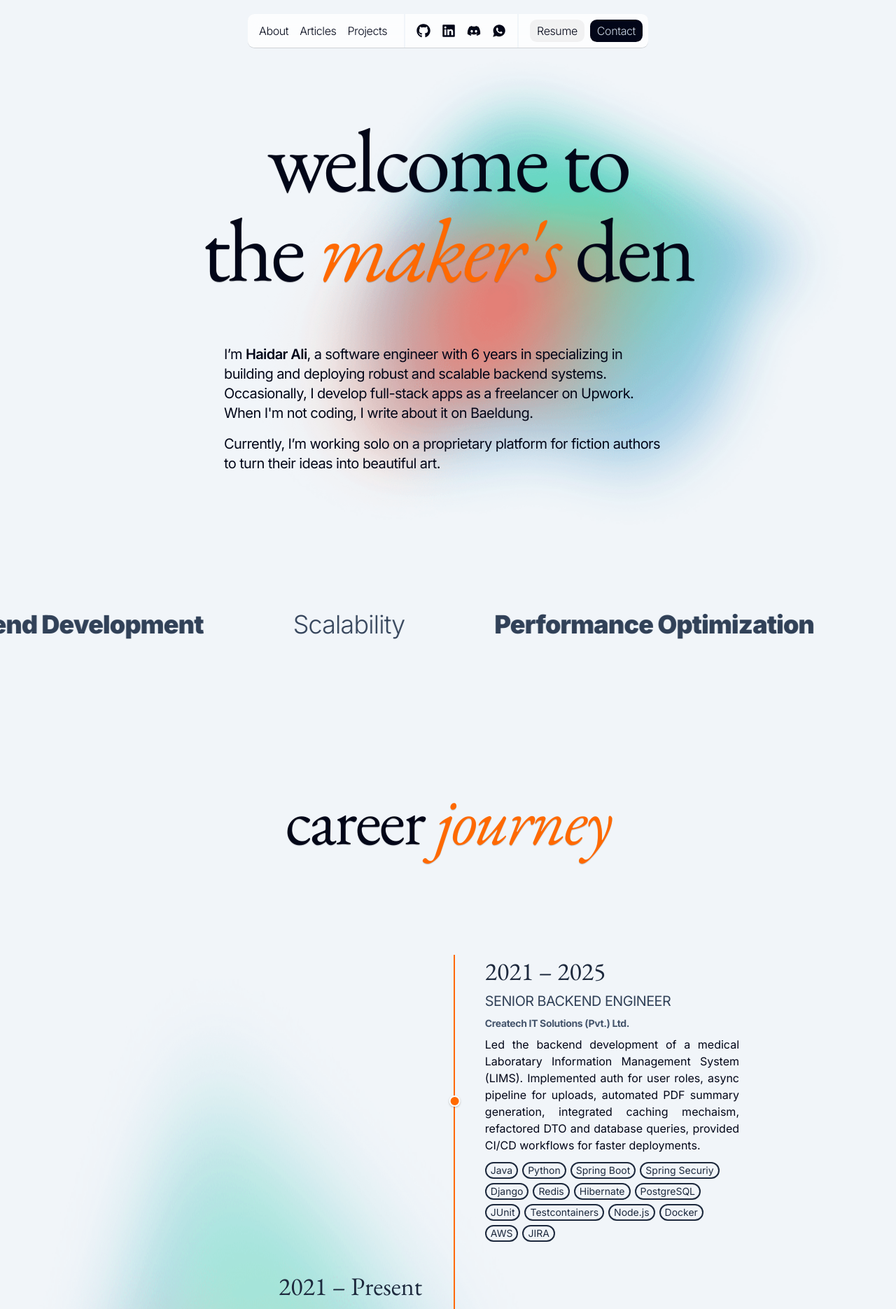
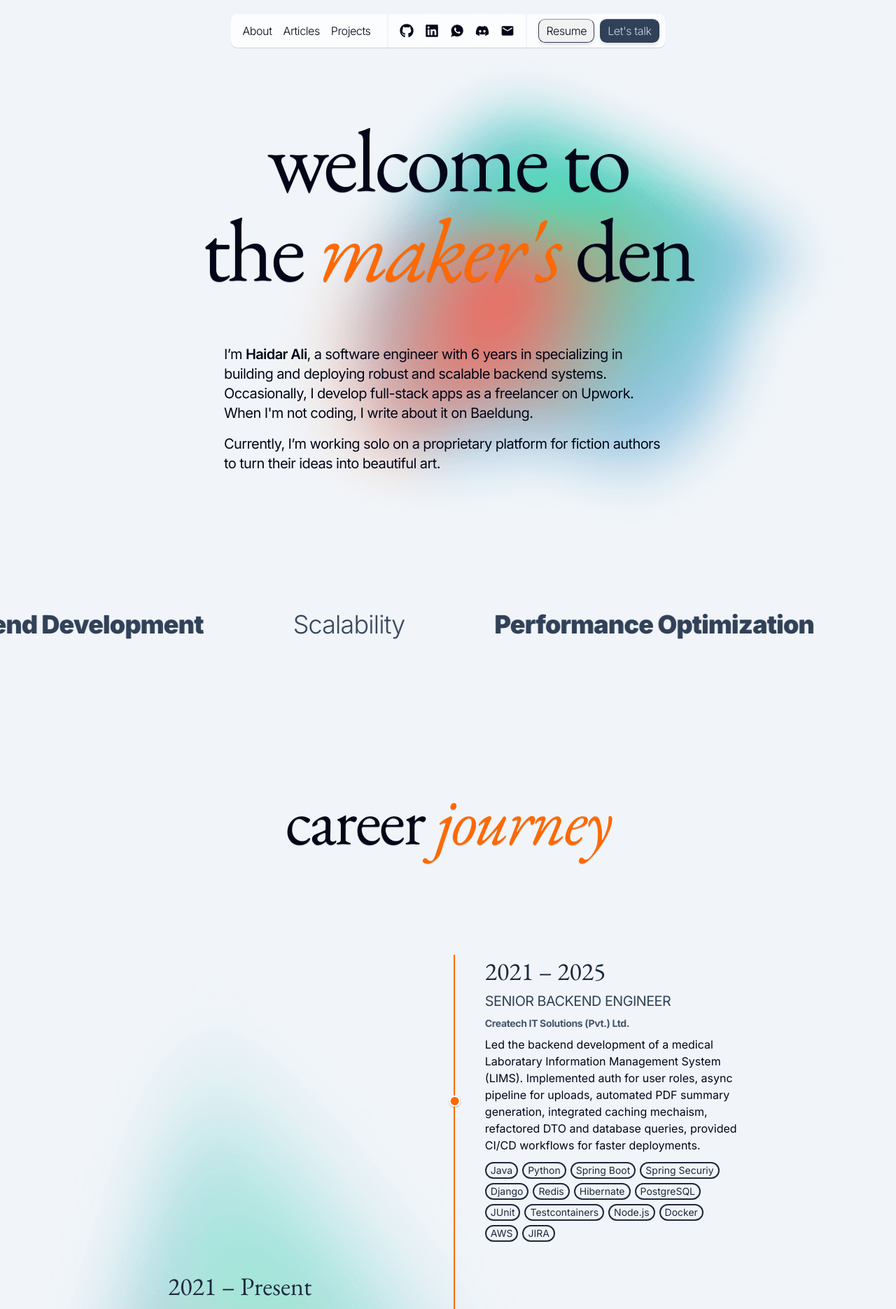
Before and after one commit to haidar47x/haidar47x.github.io, a React (Vite) app: page /#/ in a window 1280 px wide. Shown: the top 1870 px of the page at 70% size. Built offline with nearby package versions, Linux system fonts and the light colour scheme; a web font is replaced by a local one.

Commit message:
Peformance and visual optimizations

```diff
--- a/src/assets/main.css
+++ b/src/assets/main.css
@@ -61,9 +61,9 @@ body {
   }
 }
 
-.animate-fade {
+/* .animate-fade {
   animation: fade 10s ease-in-out infinite;
-}
+} */
 
 @media (prefers-color-scheme: dark) {
   .text-neon {
--- a/src/assets/socials.json
+++ b/src/assets/socials.json
@@ -1,22 +1,22 @@
 [
   {
     "name": "GitHub",
-    "url": "https://github.com/haidar47x",
-    "icon": "github.svg"
+    "url": "https://github.com/haidar47x"
   },
   {
     "name": "LinkedIn",
-    "url": "https://www.linkedin.com/in/haidarali-dev",
-    "icon": "linkedin.svg"
+    "url": "https://www.linkedin.com/in/haidarali-dev"
+  },
+  {
+    "name": "WhatsApp",
+    "url": "https://wa.me/923454794362"
   },
   {
     "name": "Discord",
-    "url": "https://discord.gg/haidar47x",
-    "icon": "discord.svg"
+    "url": "https://discord.gg/haidar47x"
   },
   {
-    "name": "WhatsApp",
-    "url": "https://wa.me/923454794362",
-    "icon": "whatsapp.svg"
+    "name": "Email",
+    "url": "mailto:haidar47x@gmail.com"
   }
 ]
--- a/src/components/pages/Articles.jsx
+++ b/src/components/pages/Articles.jsx
@@ -10,7 +10,7 @@ function Articles() {
       <img
         src={gradientImage}
         alt="Gradient"
-        className="dial-down animate-fade absolute top-0 -left-32 -z-10 h-[4/12] w-full overflow-x-hidden opacity-100 sm:w-auto md:-left-60 lg:-left-30 xl:left-40"
+        className="dial-down absolute top-0 -left-32 -z-10 h-[4/12] w-full overflow-x-hidden opacity-100 sm:w-auto md:-left-60 lg:-left-30 xl:left-40"
       />
       <div className="wrapper flex flex-col items-start gap-12 px-4 sm:px-8 md:gap-24 md:px-12 lg:px-0">
         <h1 className="eb-garamond text-shadow/25 text-5xl text-shadow-xs md:text-8xl tracking-tight md:tracking-[-2.5px]">
--- a/src/components/pages/Projects.jsx
+++ b/src/components/pages/Projects.jsx
@@ -9,7 +9,7 @@ function Projects() {
       <img
         src={gradientImage}
         alt="Gradient"
-        className="animate-fade absolute top-0 -left-32 -z-10 h-[4/12] w-full overflow-x-hidden opacity-100 sm:w-auto md:-left-60 lg:-left-30 xl:left-40"
+        className="absolute top-0 -left-32 -z-10 h-[4/12] w-full overflow-x-hidden opacity-100 sm:w-auto md:-left-60 lg:-left-30 xl:left-40"
       />
       <div className="wrapper flex w-full flex-col gap-12 px-4 sm:px-8 md:gap-24 md:px-12 lg:w-10/12 lg:px-0 xl:w-8/12">
         <h1 className="eb-garamond text-shadow/25 text-5xl text-shadow-xs md:text-8xl tracking-tight md:tracking-[-2.5px]">
--- a/src/components/pages/sections/Career.jsx
+++ b/src/components/pages/sections/Career.jsx
@@ -10,7 +10,7 @@ function Career() {
         career <em className="text-orange-500 dark:text-orange-300">journey</em>
       </h1>
       <div className="relative w-full max-w-4xl">
-        <div className="absolute top-0 left-4 ml-2 h-[calc(97.25%)] md:h-[calc(98.5%)] w-[2px] bg-orange-500 dark:bg-orange-300 dark:shadow-xs/20 md:left-1/2"></div>
+        <div className="absolute top-0 left-4 ml-2 h-[calc(98.5%)] md:h-[calc(100%)] w-[2px] bg-orange-500 dark:bg-orange-300 dark:shadow-xs/20 md:left-1/2"></div>
       <img src={gradientImage}
            alt="Gradient"
            className="dial-down overflow-x-hidden absolute -z-10 -right-32 md:-left-60 lg:-left-64 xl:-left-72 top-0 h-[80%] sm:h-[100%] w-full sm:w-auto opacity-50" />
@@ -20,8 +20,8 @@ function Career() {
             className={`mb-8 flex w-full items-center dark:text-shadow-md/35 ${
               i % 2 === 0 ? "md:justify-start" : "md:justify-end"
             }`}
-            initial={{ opacity: 0, x: i % 2 === 0 ? -100 : 100 }}
-            whileInView={{ opacity: 1, x: 0 }}
+            initial={{ opacity: 0 }}
+            whileInView={{ opacity: 1 }}
             viewport={{ once: true, amount: 0.4 }}
             transition={{ duration: 0.75, ease: "easeInOut" }}>
             <div
@@ -29,18 +29,18 @@ function Career() {
                 i % 2 === 0 ? "md:ml-auto" : "md:mr-auto md:ml-8"
               }`}>
               <h1
-                className={`${i % 2 === 0 ? "text-left md:text-left" : "text-left md:text-right"} eb-garamond py-1 text-2xl text-slate-800 dark:text-slate-200 dark:text-shadow-2xs md:text-4xl`}>
+                className={`eb-garamond py-1 text-2xl text-slate-800 dark:text-slate-200 dark:text-shadow-2xs md:text-4xl`}>
                 {item.year}
               </h1>
               <h4
-                className={`${i % 2 === 0 ? "text-left md:text-left" : "text-left md:text-right"} font-regular inherit py-1 text-sm text-slate-700 dark:text-slate-200 uppercase md:text-[0.825em] tracking-[-0.2px] md:tracking-tight`}>
+                className={`font-regular inherit py-1 text-sm text-slate-700 dark:text-slate-200 uppercase md:text-[0.825em] tracking-[-0.2px] md:tracking-tight`}>
                 {item.title}
               </h4>
               <h4
-                className={`${i % 2 === 0 ? "text-left md:text-left" : "text-left md:text-right"} py-1 text-sm font-bold text-slate-600 dark:text-slate-200 tracking-tight`}>
+                className={`py-1 text-sm font-bold text-slate-600 dark:text-slate-200 tracking-tight`}>
                 {item.company}
               </h4>
-              <p className="py-1 text-justify text-base text-slate-950 dark:text-slate-100">
+              <p className={`py-1 text-base text-slate-950 dark:text-slate-100`}>
                 {item.description}
               </p>
               <div className="flex flex-wrap gap-1.5 py-2">
--- a/src/components/pages/sections/Toolbelt.jsx
+++ b/src/components/pages/sections/Toolbelt.jsx
@@ -17,9 +17,6 @@ import { BsCupStraw } from "react-icons/bs";
 import { HiMiniCube } from "react-icons/hi2";
 import { GiDatabase } from "react-icons/gi";
 
-function Toolbelt() {
-  const [xOffset] = useState(() => Math.floor(Math.random() * 24));
-
 const tools = {
   languages: [
     { name: "Java", icon: FaJava },
@@ -35,7 +32,7 @@ function Toolbelt() {
     { name: "Spring Boot", icon: SiSpringboot },
     { name: "Spring Security", icon: SiSpringsecurity },
     { name: "Node.js", icon: FaNodeJs },
-      { name: "NestJS", icon: SiNestjs},
+    { name: "NestJS", icon: SiNestjs },
     { name: "Django", icon: SiDjango },
     { name: "MySQL", icon: GrMysql },
     { name: "PostgreSQL", icon: BiLogoPostgresql },
@@ -62,29 +59,45 @@ function Toolbelt() {
   ],
 };
 
+function Toolbelt() {
+  const [xOffset] = useState(() => Math.floor(Math.random() * 24));
+
   return (
-    <div className="relative flex flex-col items-center overflow-x-hidden gap-16 py-12 md:py-24">
-      <h1 className="eb-garamond px-4 text-shadow/25 text-center text-5xl text-shadow-xs md:text-8xl tracking-tight md:tracking-[-2.5px]">
-        toolbelt and <em className="text-orange-500 dark:text-orange-300">technologies</em>
+    <div className="relative flex flex-col items-center gap-16 overflow-x-hidden py-12 md:py-24">
+      <h1 className="eb-garamond text-shadow/25 px-4 text-center text-5xl tracking-tight text-shadow-xs md:text-8xl md:tracking-[-2.5px]">
+        toolbelt and{" "}
+        <em className="text-orange-500 dark:text-orange-300">technologies</em>
       </h1>
-      <p className="text-base px-8">I use various tools, but there are several that I trust to get the job at hand done.</p>
-      <div className="flex px-4 md:flex-row justify-center md:justify-center w-full gap-8 sm:gap-16 md:gap-24">
+      <p className="px-8 text-base">
+        I use various tools, but there are several that I trust to get the job
+        at hand done.
+      </p>
+      <div className="flex w-full justify-center gap-8 px-4 sm:gap-16 md:flex-row md:justify-center md:gap-24">
         {Object.keys(tools).map((stack) => {
-          return (<div key={stack} className="flex flex-col flex-nowrap gap-4 text-xs sm:text-sm md:text-lg">
+          return (
+            <div
+              key={stack}
+              className="flex flex-col flex-nowrap gap-4 text-xs sm:text-sm md:text-lg">
               {tools[stack].map((t, j) => {
                 const Icon = t.icon;
                 return (
-                <motion.div key={`${stack} - ${j}`} className="flex items-center gap-2 sm:gap-4 tracking-tight"
-                  initial={{ opacity: 0, x: xOffset}}
-                  whileInView={{ opacity: 1, x: 0 }}
+                  <motion.div
+                    key={`${stack} - ${j}`}
+                    className="flex items-center gap-2 tracking-tight sm:gap-4"
+                    initial={{ opacity: 0 }}
+                    whileInView={{ opacity: 1 }}
                     viewport={{ once: true, amount: 1.0 }}
-                  transition={{ duration: Math.floor(1 + Math.random() * 200)/100, ease: "linear"}}>
-                  <Icon className="w-5 h-5 sm:w-7 sm:h-7 md:w-8 md:h-8" />
+                    transition={{
+                      duration: Math.floor(1 + Math.random() * 200) / 100,
+                      ease: "linear",
+                    }}>
+                    <Icon className="h-5 w-5 sm:h-7 sm:w-7 md:h-8 md:w-8" />
                     <span>{t.name}</span>
                   </motion.div>
-              )
+                );
               })}
-          </div>)
+            </div>
+          );
         })}
       </div>
     </div>
--- a/src/components/pages/sections/Welcome.jsx
+++ b/src/components/pages/sections/Welcome.jsx
@@ -6,7 +6,7 @@ function Welcome() {
       <img
         src={gradientImage}
         alt="Gradient"
-        className="animate-fade dial-down absolute top-0 -right-48 -z-10 h-[80%] w-full overflow-x-hidden opacity-100 sm:h-[100%] sm:w-auto md:-right-60 lg:-right-24 xl:right-12"
+        className="dial-down absolute top-0 -right-48 -z-10 h-[80%] w-full overflow-x-hidden opacity-100 sm:h-[100%] sm:w-auto md:-right-60 lg:-right-24 xl:right-12"
       />
       <h1 className="eb-garamond text-shadow/25 text-center tracking-tight md:tracking-[-4px] text-5xl text-shadow-xs md:text-8xl lg:text-9xl">
         welcome to
--- a/src/components/partials/components/ConnectLinks.jsx
+++ b/src/components/partials/components/ConnectLinks.jsx
@@ -2,23 +2,24 @@
 import { motion } from "framer-motion";
 import { MdEmail } from "react-icons/md";
 import { MdAttachment } from "react-icons/md";
+import { SiGooglemeet } from "react-icons/si";
 
 function ConnectLinks() {
-  const whileHover = { y: 2 };
+  const whileHover = { y: 1, x: 1 };
   return (
     <div className="flex flex-row justify-center gap-3 md:gap-2 pr-1 md:p-0">
-      <motion.button className="rounded-[0.6rem] bg-black/5 dark:bg-[rgba(255,255,255,0.08)] px-2.5 py-1 backdrop-blur-[9.6px]"
+      <motion.button className="rounded-[0.6rem] shadow-md bg-black/5 dark:bg-[rgba(255,255,255,0.08)] px-2.5 py-1 backdrop-blur-[9.6px] border-t-slate-500/75 border-1 border-slate-700"
                      whileHover={whileHover}>
         <a href="/resume.pdf" target="_blank">
           <span className="hidden md:inline">Resume</span>
           <MdAttachment className="md:hidden" />
         </a>
       </motion.button>
-      <motion.button className="rounded-[0.6rem] bg-slate-950 px-2.5 py-1 text-slate-300"
+      <motion.button className="rounded-[0.6rem] shadow-md bg-slate-700 px-2.5 py-1 text-slate-300 border-t-1 border-t-slate-500/75 border-1 border-slate-700/75"
                      whileHover={whileHover}>
-        <a href="mailto:haidar47x@gmail.com" className="">
-          <span className="hidden md:inline">Contact</span>
-          <MdEmail className="md:hidden" />
+        <a href="https://calendly.com/haidar47x/30min" className="">
+          <span className="hidden md:inline">Let's talk</span>
+          <SiGooglemeet className="md:hidden" />
         </a>
       </motion.button>
     </div>
--- a/src/components/partials/components/SocialLinks.jsx
+++ b/src/components/partials/components/SocialLinks.jsx
@@ -5,12 +5,14 @@ import { FaGithub } from "react-icons/fa"
 import { FaLinkedin } from "react-icons/fa"
 import { IoLogoWhatsapp } from "react-icons/io"
 import { FaDiscord } from "react-icons/fa"
+import { MdEmail } from "react-icons/md"
 
 const icons = {
   "discord": FaDiscord,
   "github": FaGithub,
   "linkedin": FaLinkedin,
-  "whatsapp": IoLogoWhatsapp
+  "whatsapp": IoLogoWhatsapp,
+  "email": MdEmail
 }
 
 function SocialLinks() {
```
Lines whose indentation alone changed are shown as unchanged.
